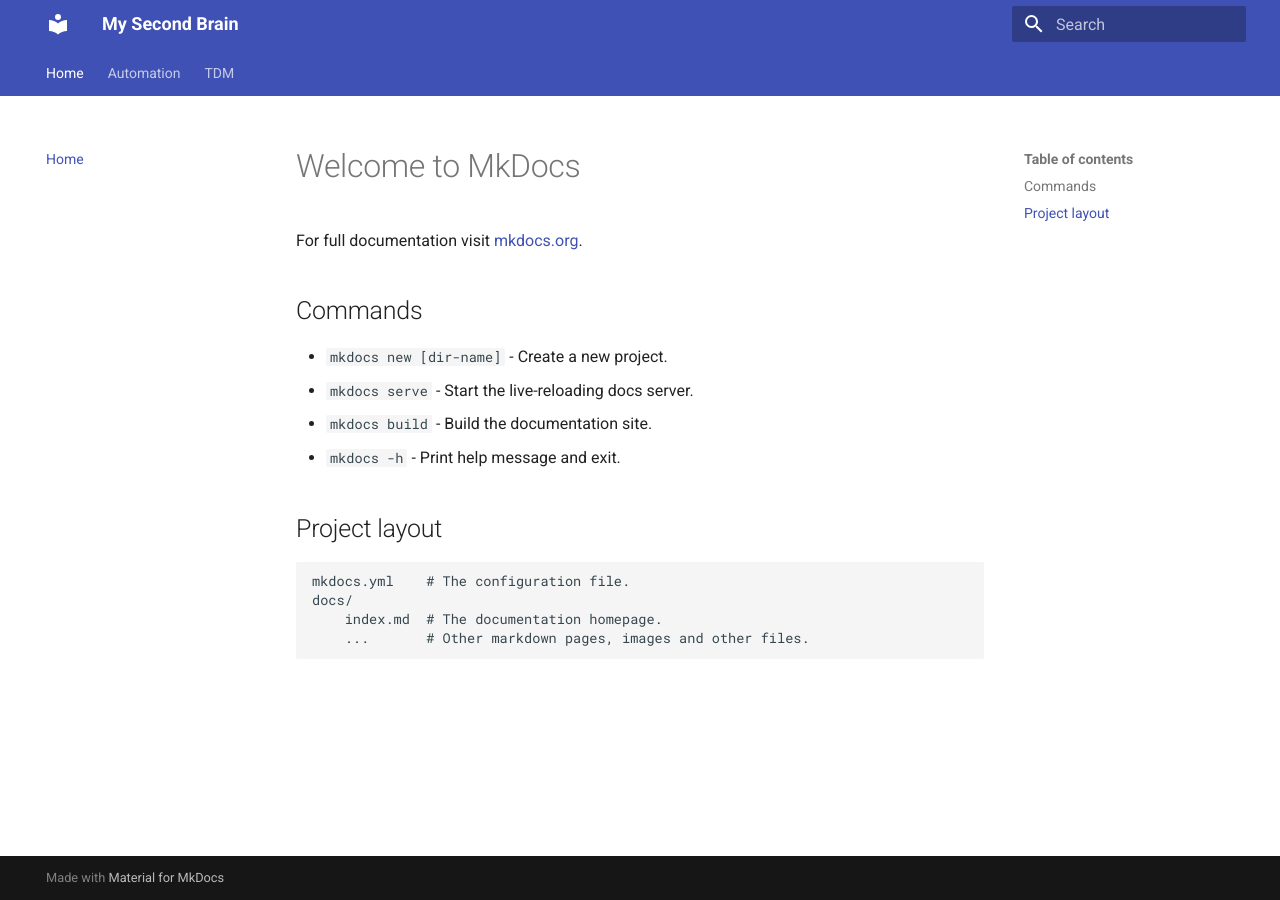
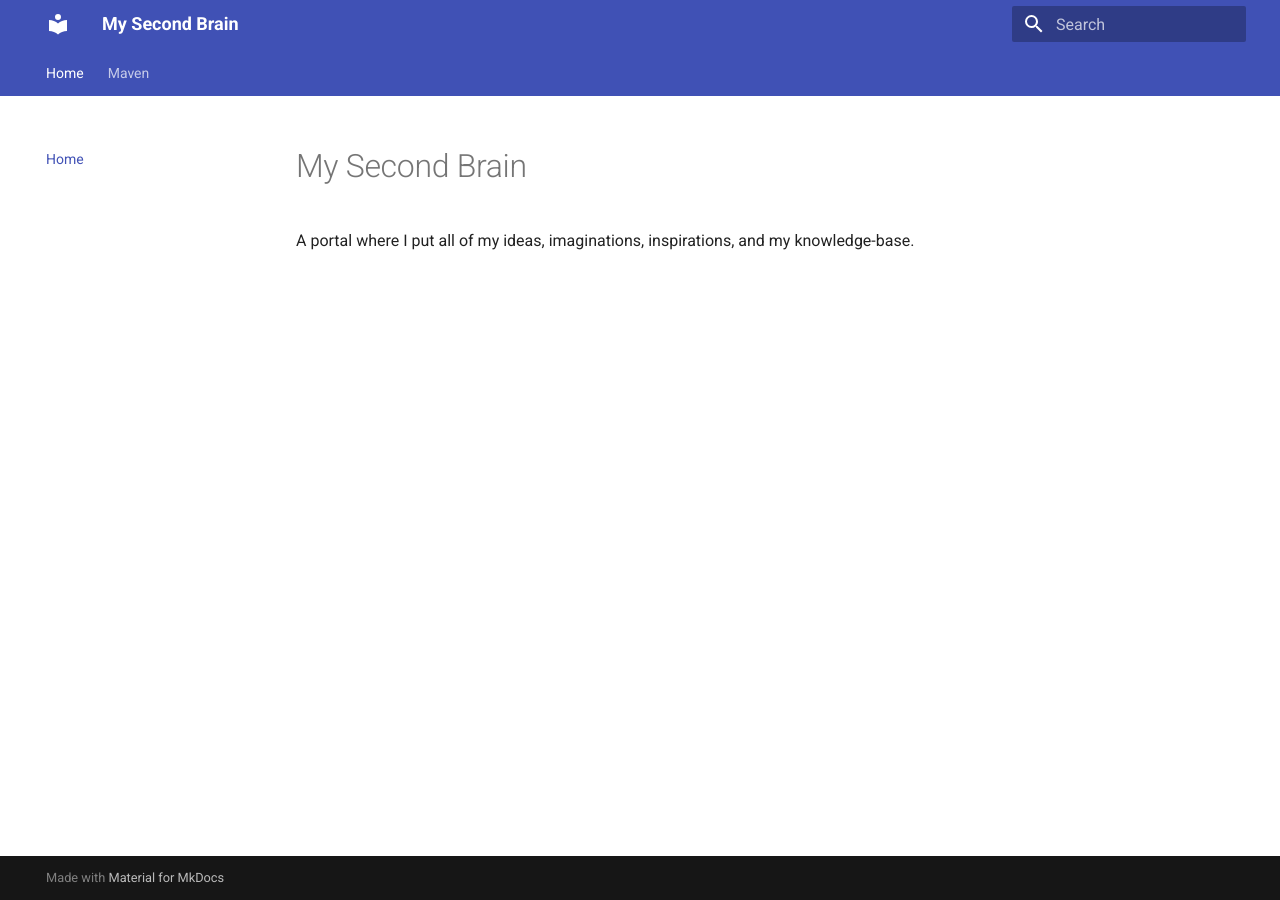
Before and after one commit to davidsusant/my-second-brain, an MkDocs documentation site: the page built from docs/index.md, in a window 1280 px wide. Built offline with MkDocs 1.6.1 and Material for MkDocs 9.7.7, drawn with Linux system fonts in a browser that asks for light colours.

Commit message:
update mkdocs.yml and index.md

```diff
--- a/docs/index.md
+++ b/docs/index.md
@@ -1,17 +1,3 @@
-# Welcome to MkDocs
+# My Second Brain
 
-For full documentation visit [mkdocs.org](https://www.mkdocs.org).
-
-## Commands
-
-* `mkdocs new [dir-name]` - Create a new project.
-* `mkdocs serve` - Start the live-reloading docs server.
-* `mkdocs build` - Build the documentation site.
-* `mkdocs -h` - Print help message and exit.
-
-## Project layout
-
-    mkdocs.yml    # The configuration file.
-    docs/
-        index.md  # The documentation homepage.
-        ...       # Other markdown pages, images and other files.
+A portal where I put all of my ideas, imaginations, inspirations, and my knowledge-base.
--- a/mkdocs.yml
+++ b/mkdocs.yml
@@ -6,8 +6,4 @@ theme:
     - search.suggest
 nav:
   - Home: index.md
-  - Automation:
-      - Allure Lifecycle: automation/allure-lifecycle.md
-      - Cucumber + JUnit 5: automation/cucumber-junit5.md
-  - TDM:
-      - Architecture: tdm/architecture.md
+  - Maven: build-tools/maven.md
```
